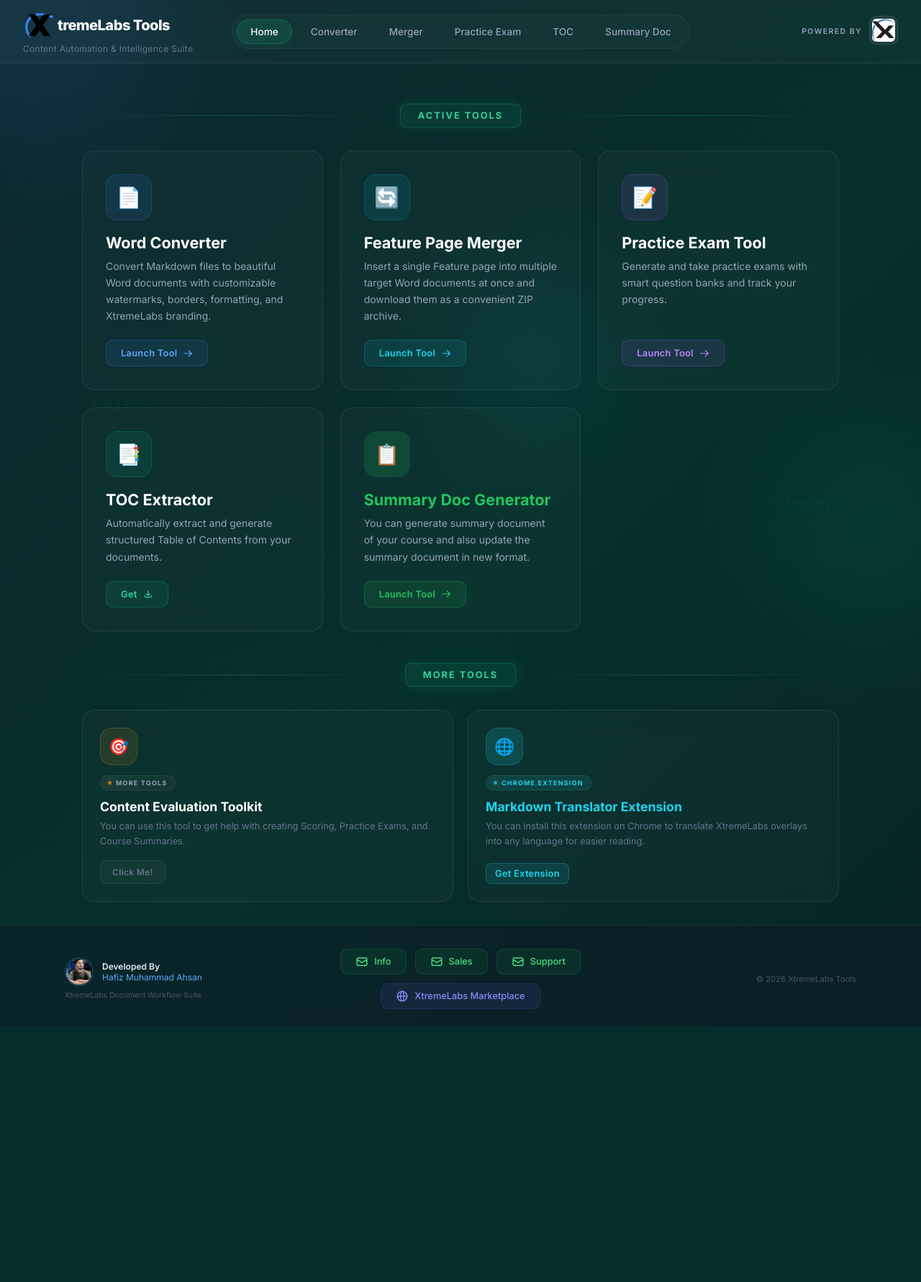
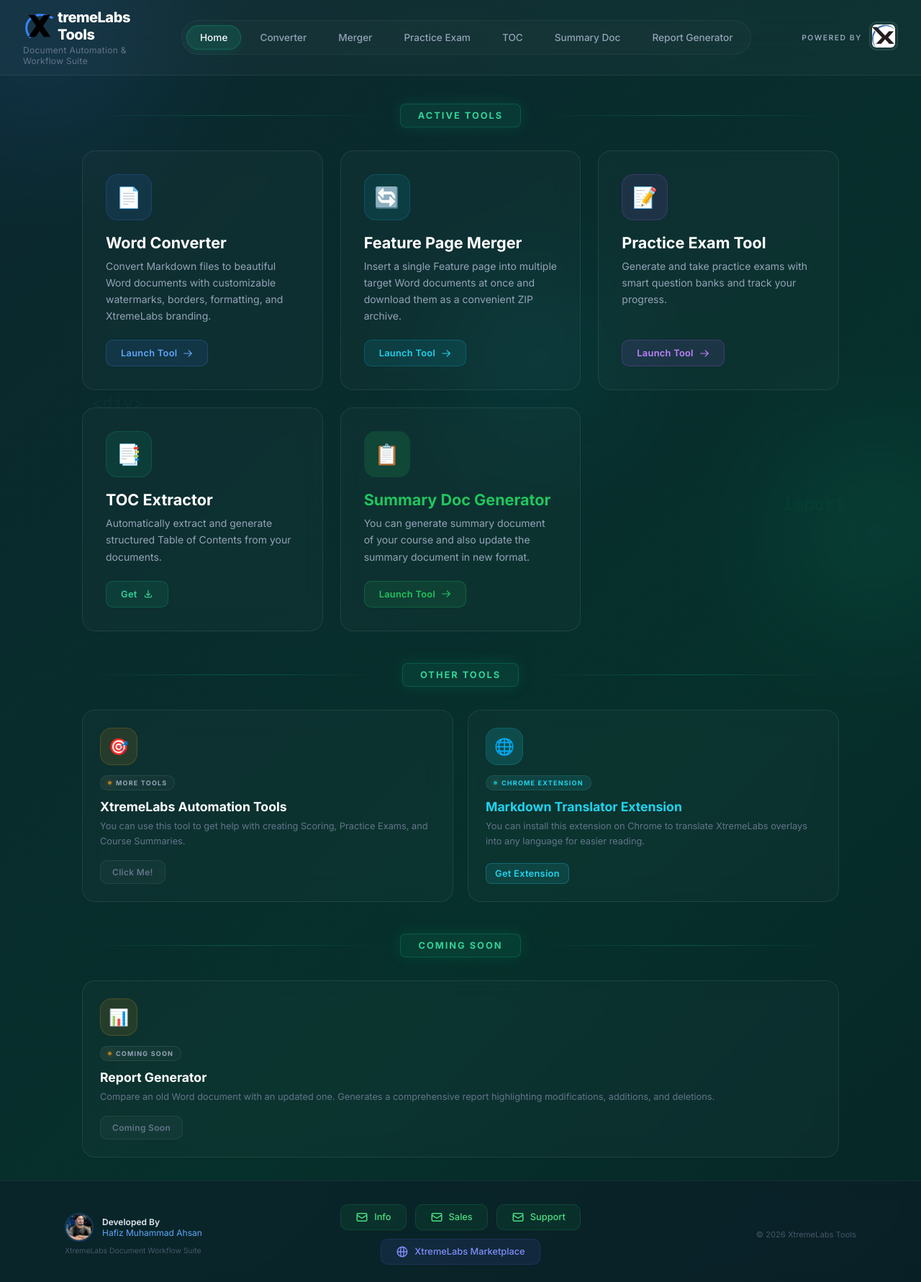
Before and after one commit to M-Ahsan786/XtremeLabs-Tools, a Flask app: page / in a window 1280 px wide. Shown: the whole page at 72% size. Before the commit the page ends 1426 px from the top, so only its background shows below. Run offline with Flask 3, Linux system fonts and the light colour scheme.

Commit message:
Update tagline and add report generator section

```diff
--- a/templates/index.html
+++ b/templates/index.html
@@ -32,6 +32,7 @@
             overflow-x: hidden;
             display: flex;
             flex-direction: column;
+
         }
 
         a {
@@ -1062,7 +1063,7 @@
                     </span>
                     <span class="logo-text">tremeLabs Tools</span>
                 </h1>
-                <div class="tagline">Content Automation & Intelligence Suite</div>
+                <div class="tagline">Document Automation & Workflow Suite</div>
             </div>
 
             <!-- Modern Navigation -->
@@ -1073,6 +1074,7 @@
                 <a href="#exam-card" class="nav-link">Practice Exam</a>
                 <a href="#tco-card" class="nav-link">TOC</a>
                 <a href="#summary-card" class="nav-link">Summary Doc</a>
+                <a href="#report-card" class="nav-link">Report Generator</a>
             </nav>
 
             <div class="header-right">
@@ -1161,10 +1163,13 @@
             <!-- Summary Doc Generator -->
             <a href="https://summary-document-generator.vercel.app/" target="_blank" id="summary-card"
                 class="card anim-up anim-d7">
-                <div class="card-icon icon-green" style="background: rgba(34,197,94,0.15); color: #22c55e;">&#128203;</div>
+                <div class="card-icon icon-green" style="background: rgba(34,197,94,0.15); color: #22c55e;">&#128203;
+                </div>
                 <h2 class="card-title" style="color: #22c55e;">Summary Doc Generator</h2>
-                <p class="card-desc">You can generate summary document of your course and also update the summary document in new format.</p>
-                <div class="cta" style="background: rgba(34,197,94,0.1); color: #22c55e; border: 1px solid rgba(34,197,94,0.25);">
+                <p class="card-desc">You can generate summary document of your course and also update the summary
+                    document in new format.</p>
+                <div class="cta"
+                    style="background: rgba(34,197,94,0.1); color: #22c55e; border: 1px solid rgba(34,197,94,0.25);">
                     Launch Tool
                     <svg fill="none" stroke="currentColor" viewBox="0 0 24 24">
                         <path stroke-linecap="round" stroke-linejoin="round" stroke-width="2"
@@ -1176,33 +1181,56 @@
 
         <!-- ─── Divider ─── -->
         <div class="divider anim-up anim-d4">
-            <span>More Tools</span>
+            <span>Other Tools</span>
         </div>
 
-        <!-- ─── Coming Soon Tools ─── -->
-        <div class="grid-3" style="grid-template-columns: repeat(auto-fit, minmax(280px, 1fr)); max-width: 1100px; margin: 0 auto;">
+        <!-- ─── Other Tools ─── -->
+        <div class="grid-3"
+            style="grid-template-columns: repeat(auto-fit, minmax(280px, 1fr)); max-width: 1100px; margin: 0 auto;">
             <!-- Scoring Guider -->
             <a href="https://xtremelabs.cyberdevservices.com/login.php" target="_blank" id="scoringGuiderLink"
-                class="card card-sm anim-up anim-d7">
+                class="card card-sm anim-up anim-d5">
                 <div class="card-icon icon-amber">🎯</div>
                 <span class="badge"><span class="dot"></span>More Tools</span>
-                <h2 class="card-title t-amber">Content Evaluation Toolkit</h2>
+                <h2 class="card-title t-amber">XtremeLabs Automation Tools</h2>
                 <p class="card-desc">You can use this tool to get help with creating Scoring, Practice Exams, and Course
                     Summaries.</p>
                 <div class="cta cta-muted">Click Me!</div>
             </a>
 
             <!-- Markdown Translator Extension -->
-            <a href="https://chromewebstore.google.com/detail/xtremelabs-translator/dhmdkebockhdeknplmeaaobbhdfnnkna?utm_source=item-share-cb" target="_blank"
-                class="card card-sm anim-up anim-d8">
-                <div class="card-icon icon-cyan" style="background: rgba(34,211,238,0.15); color: #22d3ee;">&#127760;</div>
-                <span class="badge" style="background: rgba(34,211,238,0.1); color: #22d3ee;"><span class="dot" style="background: #22d3ee;"></span>Chrome Extension</span>
+            <a href="https://chromewebstore.google.com/detail/mnfhgbacfkpapkeamhhceafofnjnkcac?utm_source=item-share-cb"
+                target="_blank" class="card card-sm anim-up anim-d6">
+                <div class="card-icon icon-cyan" style="background: rgba(34,211,238,0.15); color: #22d3ee;">&#127760;
+                </div>
+                <span class="badge" style="background: rgba(34,211,238,0.1); color: #22d3ee;"><span class="dot"
+                        style="background: #22d3ee;"></span>Chrome Extension</span>
                 <h2 class="card-title" style="color: #22d3ee;">Markdown Translator Extension</h2>
-                <p class="card-desc">You can install this extension on Chrome to translate XtremeLabs overlays into any language for easier reading.</p>
-                <div class="cta" style="background: rgba(34,211,238,0.1); color: #22d3ee; border: 1px solid rgba(34,211,238,0.25); border-radius: 8px; padding: 6px 12px; display: inline-flex; align-items: center; gap: 4px; font-size: 0.8rem; margin-top: 8px;">
+                <p class="card-desc">You can install this extension on Chrome to translate XtremeLabs overlays into any
+                    language for easier reading.</p>
+                <div class="cta"
+                    style="background: rgba(34,211,238,0.1); color: #22d3ee; border: 1px solid rgba(34,211,238,0.25); border-radius: 8px; padding: 6px 12px; display: inline-flex; align-items: center; gap: 4px; font-size: 0.8rem; margin-top: 8px;">
                     Get Extension
                 </div>
             </a>
+        </div>
+
+        <!-- ─── Divider ─── -->
+        <div class="divider anim-up anim-d5">
+            <span>Coming Soon</span>
+        </div>
+
+        <!-- ─── Coming Soon Tools ─── -->
+        <div class="grid-3"
+            style="grid-template-columns: repeat(auto-fit, minmax(280px, 1fr)); max-width: 1100px; margin: 0 auto;">
+            <!-- Report Generator (Coming Soon) -->
+            <div id="report-card" class="card card-sm anim-up anim-d6">
+                <div class="card-icon icon-amber">📊</div>
+                <span class="badge"><span class="dot"></span>Coming Soon</span>
+                <h2 class="card-title t-amber">Report Generator</h2>
+                <p class="card-desc">Compare an old Word document with an updated one. Generates a comprehensive report highlighting modifications, additions, and deletions.</p>
+                <div class="cta cta-muted">Coming Soon</div>
+            </div>
         </div>
 
     </div>
```
